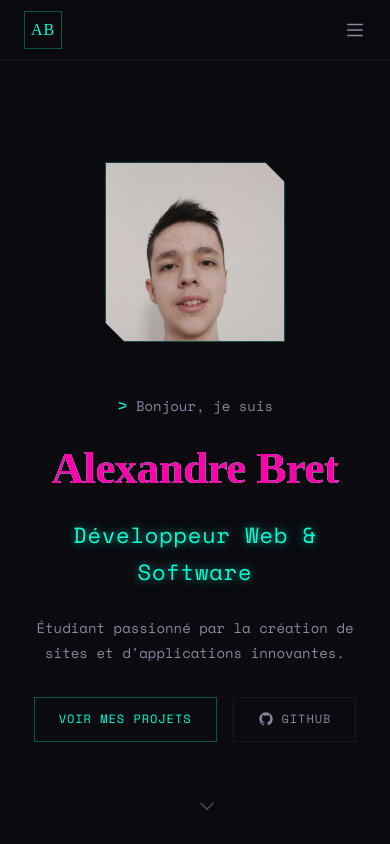
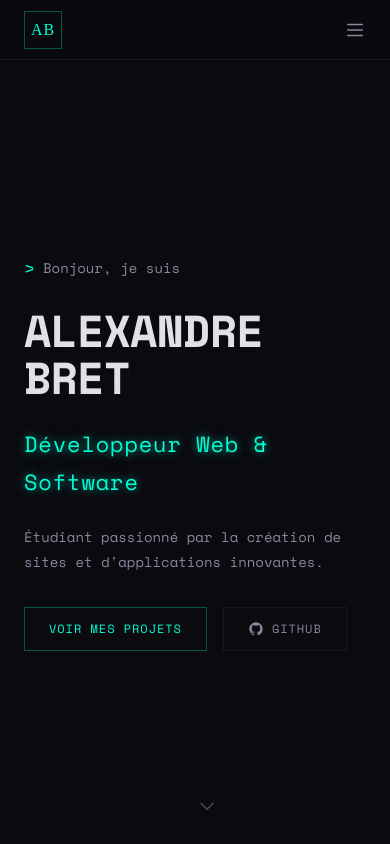
Before and after one commit to 1NainConnu34/portfolio, a React (Vite) app: page / in a window 390 px wide. Shown: the top 844 px of the page. Built offline with nearby package versions, Linux system fonts and the light colour scheme; a web font is replaced by a local one.

Commit message:
refactor: Simplify About, Experience, and Hero sections by removing unused code and optimizing layout

```diff
--- a/src/components/sections/About.tsx
+++ b/src/components/sections/About.tsx
@@ -2,7 +2,6 @@ import { motion } from 'framer-motion';
 import { Section } from '@/components/layout/Section';
 import { SectionHeading } from '@/components/ui/SectionHeading';
 import { useReducedMotion } from '@/hooks/useReducedMotion';
-import profileImg from '@/assets/moi.jpg';
 import styles from './About.module.css';
 
 interface CodeLine {
@@ -140,21 +139,7 @@ export function About() {
   return (
     <Section id="about" aria-labelledby="about-heading">
       <SectionHeading label="About" sectionNumber="01" id="about-heading" />
-      <div className={styles.grid}>
-        <div className={styles.photoCol}>
-          <div className={styles.photoFrame}>
-            <img
-              src={profileImg}
-              alt="Alexandre Bret"
-              className={styles.photo}
-              loading="lazy"
-            />
-          </div>
-        </div>
-        <div className={styles.codeCol}>
-          <CodeBlock lines={codeLines} />
-        </div>
-      </div>
+      <CodeBlock lines={codeLines} />
     </Section>
   );
 }
--- a/src/components/sections/Experience.module.css
+++ b/src/components/sections/Experience.module.css
@@ -26,9 +26,6 @@
 .entry {
   position: relative;
   padding: 0 0 var(--space-2xl) 0;
-  display: grid;
-  grid-template-columns: 0 1fr;
-  gap: 0 var(--space-lg);
 }
 
 .entry:last-child {
--- a/src/components/sections/Hero.module.css
+++ b/src/components/sections/Hero.module.css
@@ -11,10 +11,6 @@
   max-width: var(--max-width);
   margin: 0 auto;
   width: 100%;
-  display: grid;
-  grid-template-columns: 1fr auto;
-  align-items: center;
-  gap: var(--space-3xl);
 }
 
 .content {
@@ -38,10 +34,13 @@
 }
 
 .name {
+  font-family: var(--font-mono);
   font-size: var(--font-size-hero);
+  font-weight: 700;
   line-height: 1.05;
-  letter-spacing: -0.01em;
+  letter-spacing: -0.02em;
   color: var(--color-text-primary);
+  text-transform: uppercase;
 }
 
 .role {
@@ -68,47 +67,6 @@
   margin-top: var(--space-sm);
 }
 
-/* Photo */
-.photoWrapper {
-  flex-shrink: 0;
-}
-
-.photoFrame {
-  position: relative;
-  width: 260px;
-  height: 260px;
-}
-
-.photo {
-  width: 100%;
-  height: 100%;
-  object-fit: cover;
-  object-position: top;
-  border: 1px solid var(--color-accent-cyan-border);
-  filter: grayscale(20%);
-  transition: filter var(--transition-slow);
-  clip-path: polygon(0 0, calc(100% - 20px) 0, 100% 20px, 100% 100%, 20px 100%, 0 calc(100% - 20px));
-}
-
-.photoFrame:hover .photo {
-  filter: grayscale(0%);
-}
-
-.photoGlow {
-  position: absolute;
-  inset: -1px;
-  background: transparent;
-  box-shadow: var(--glow-cyan);
-  pointer-events: none;
-  opacity: 0;
-  transition: opacity var(--transition-slow);
-  clip-path: polygon(0 0, calc(100% - 20px) 0, 100% 20px, 100% 100%, 20px 100%, 0 calc(100% - 20px));
-}
-
-.photoFrame:hover .photoGlow {
-  opacity: 1;
-}
-
 /* Scroll indicator */
 .scrollIndicator {
   position: absolute;
@@ -118,36 +76,6 @@
   color: var(--color-text-dim);
 }
 
-@media (max-width: 900px) {
-  .inner {
-    grid-template-columns: 1fr;
-    justify-items: center;
-    text-align: center;
-    gap: var(--space-2xl);
-  }
-
-  .photoWrapper {
-    order: -1;
-  }
-
-  .photoFrame {
-    width: 180px;
-    height: 180px;
-  }
-
-  .bio {
-    max-width: 100%;
-  }
-
-  .cta {
-    justify-content: center;
-  }
-
-  .greeting {
-    justify-content: center;
-  }
-}
-
 @media (max-width: 768px) {
   .hero {
     padding: calc(var(--nav-height) + var(--space-xl)) var(--space-lg) var(--space-xl);
--- a/src/components/sections/Hero.tsx
+++ b/src/components/sections/Hero.tsx
@@ -1,9 +1,7 @@
 import { motion } from 'framer-motion';
-import { GlitchText } from '@/components/ui/GlitchText';
 import { GlowButton } from '@/components/ui/GlowButton';
 import { Icon } from '@/components/ui/Icon';
 import { useReducedMotion } from '@/hooks/useReducedMotion';
-import profileImg from '@/assets/moi.jpg';
 import styles from './Hero.module.css';
 
 function scrollToProjects() {
@@ -35,14 +33,9 @@ export function Hero() {
             <span className={styles.prompt} aria-hidden="true">&gt;</span> Bonjour, je suis
           </motion.p>
 
-          <motion.div variants={item}>
-            <GlitchText
-              text="Alexandre Bret"
-              as="h1"
-              className={styles.name}
-              periodic
-            />
-          </motion.div>
+          <motion.h1 className={styles.name} variants={item}>
+            Alexandre Bret
+          </motion.h1>
 
           <motion.p className={styles.role} variants={item}>
             Développeur Web &amp; Software
@@ -67,24 +60,6 @@ export function Hero() {
             </GlowButton>
           </motion.div>
         </motion.div>
-
-        {/* Photo profil */}
-        <motion.div
-          className={styles.photoWrapper}
-          initial={reduced ? {} : { opacity: 0, scale: 0.9 }}
-          animate={{ opacity: 1, scale: 1 }}
-          transition={{ duration: 0.8, delay: 0.4 }}
-        >
-          <div className={styles.photoFrame}>
-            <img
-              src={profileImg}
-              alt="Alexandre Bret"
-              className={styles.photo}
-              loading="eager"
-            />
-            <div className={styles.photoGlow} aria-hidden="true" />
-          </div>
-        </motion.div>
       </div>
 
       {/* Chevron scroll */}
```
